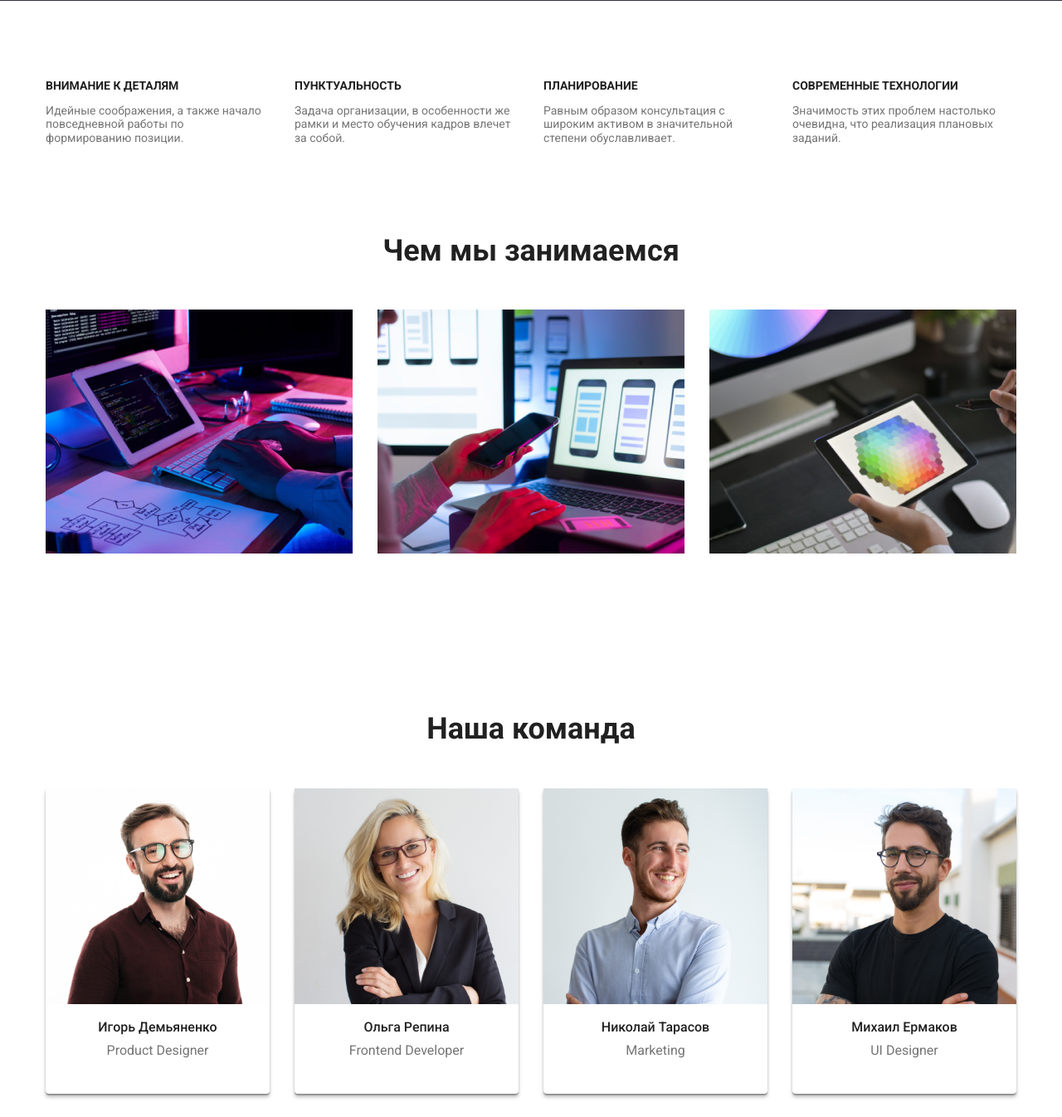
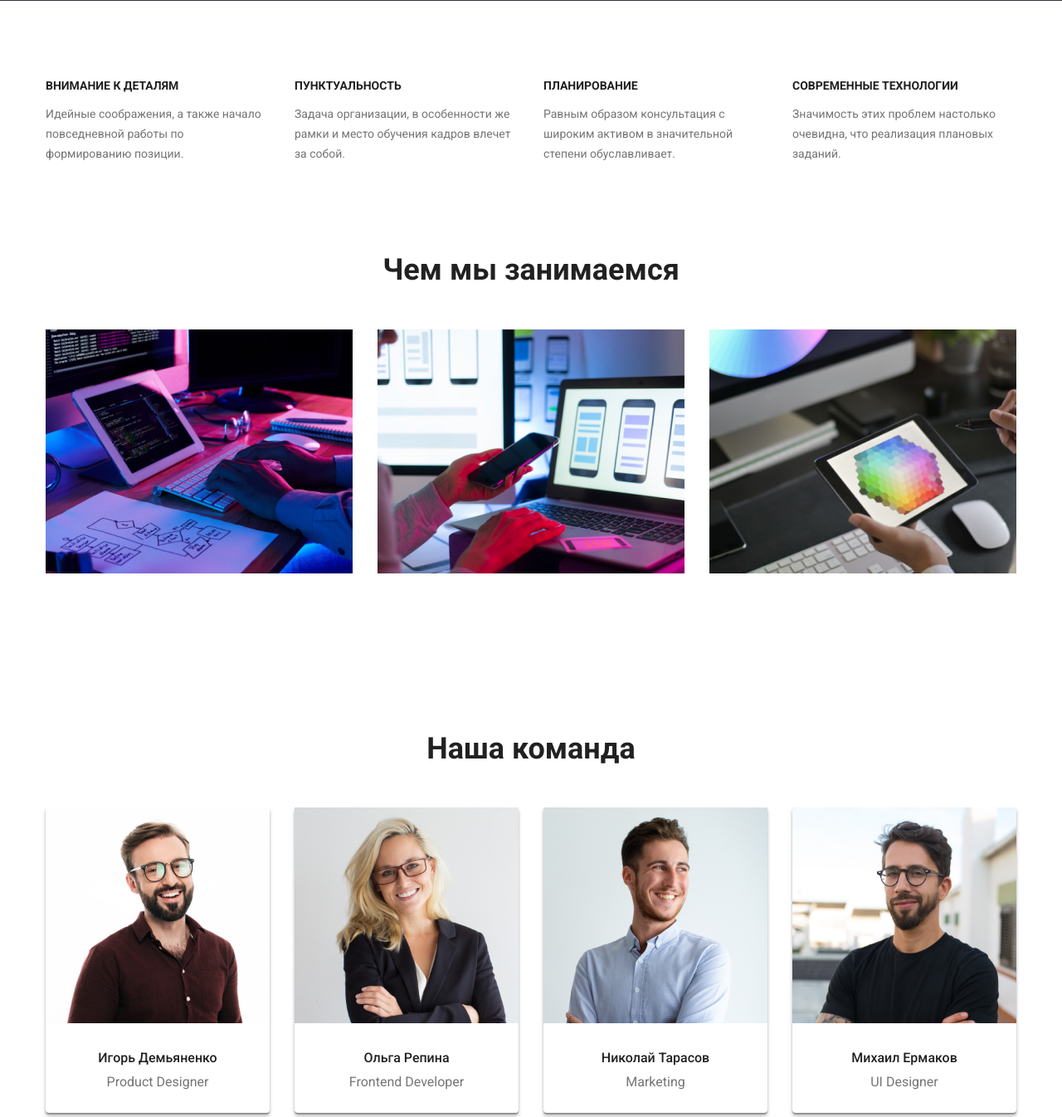
Before and after one commit to tskalska/goit-markup-hw-03, a plain HTML site: page index.html in a window 1280 px wide. Shown: the part 660-2006 px from the top of the page at 83% size. Drawn offline with nearby package versions, Linux system fonts and the light colour scheme.

Commit message:
Positioning_corrections
Homework_3

```diff
--- a/index.html
+++ b/index.html
@@ -40,20 +40,20 @@
                 <ul class="list">
                     <li class="feature-item">
                         <h3 class="feature-title">Внимание к деталям</h3>
-                        <p>Идейные соображения, а также начало повседневной работы по формированию позиции.
+                        <p class="feature-description">Идейные соображения, а также начало повседневной работы по формированию позиции.
                         </p>
                     </li>
                     <li class="feature-item">
                         <h3 class="feature-title">Пунктуальность</h3>
-                        <p>Задача организации, в особенности же рамки и место обучения кадров влечет за собой.</p>
+                        <p class="feature-description">Задача организации, в особенности же рамки и место обучения кадров влечет за собой.</p>
                     </li>
                     <li class="feature-item">
                         <h3 class="feature-title">Планирование</h3>
-                        <p>Равным образом консультация с широким активом в значительной степени обуславливает.</p>
+                        <p class="feature-description">Равным образом консультация с широким активом в значительной степени обуславливает.</p>
                     </li>
                     <li class="feature-item">
                         <h3 class="feature-title">Современные технологии</h3>
-                        <p>Значимость этих проблем настолько очевидна, что реализация плановых заданий.</p>
+                        <p class="feature-description">Значимость этих проблем настолько очевидна, что реализация плановых заданий.</p>
                     </li>
                 </ul>
             </div>
@@ -81,7 +81,7 @@
                     <li class="team-member">
                         <img src="img/digor.jpg" alt="Игорь Демьяненко_photo" width=270
                         height=260>
-                        <div>
+                        <div class="wrapper">
                             <h3 class="member-name">Игорь Демьяненко</h3>
                             <p>Product Designer</p>
                         </div>
@@ -89,7 +89,7 @@
                     <li class="team-member">
                         <img src="img/rolga.jpg" alt="Ольга Репина_photo-portrait" width=270
                         height=260>
-                        <div>
+                        <div class="wrapper">
                             <h3 class="member-name">Ольга Репина</h3>
                             <p>Frontend Developer</p>
                         </div>
@@ -97,7 +97,7 @@
                     <li class="team-member">
                         <img src="img/tnikolaj.jpg" alt="Николай Тарасов_photo-portrait" width=270
                         height=260>
-                        <div>
+                        <div class="wrapper">
                             <h3 class="member-name">Николай Тарасов</h3>
                             <p>Marketing</p>
                         </div>
@@ -105,7 +105,7 @@
                     <li class="team-member">
                         <img src="img/jmike.jpg" alt="Михаил Ермаков UI Designer_photo-portrait" width=270
                         height=260>
-                        <div>
+                        <div class="wrapper">
                             <h3 class="member-name">Михаил Ермаков</h3>
                             <p>UI Designer</p>
                         </div>
--- a/styles/style.css
+++ b/styles/style.css
@@ -64,10 +64,12 @@ ul {
     align-items: center;
 }
 
+nav {
+    margin-left: 93px;
+}
 
 .site-nav {
     display: flex;
-    margin-left: 93px;
 }
 
 
@@ -134,7 +136,7 @@ h1 {
     text-align: center;
 }
 
-.hero>.container {
+.hero .container {
     padding: 200px 267px;
 }
 
@@ -188,6 +190,10 @@ button {
     margin-bottom: 50px;
 }
 
+
+.feature-description {
+    line-height: 24px;
+}
 /* Features-block styles */
 
 
@@ -228,12 +234,16 @@ button {
     text-align: center;
 }
 
+.team-member>.wrapper{
+    padding-top: 30px ;
+    padding-bottom: 30px;
+}
+
 .member-name {
     font-weight: 500;
     font-size: 16px;
     color: var(--title-text-color);
-
-    margin-top: 30;
+    margin-top: 0;
     margin-bottom: 10px;
 }
 
@@ -248,11 +258,9 @@ button {
 
 footer {
     background-color: var(--hero-footer-bg-color);
+    padding: 60px 15px;
 }
 
-.page-footer {
-    padding: 60px 15px;
-}
 
 footer .logo {
     color: var(--primaty-wite-colour);
@@ -302,6 +310,8 @@ footer .contact-details {
     letter-spacing: 0.03em;
     background-color: var(--secondary-bg-colour);
 
+    padding-top: 6px;
+    padding-bottom: 6px;
 }
 
 .filtеr-button:hover,
@@ -329,9 +339,9 @@ footer .contact-details {
     flex-wrap: wrap;
 }
 
-.project-link {
+.project-link{
     display: inline-block;
-    /* font-size: 0; */
+    font-size: 0;
 }
 
 .projects > .item {
```
